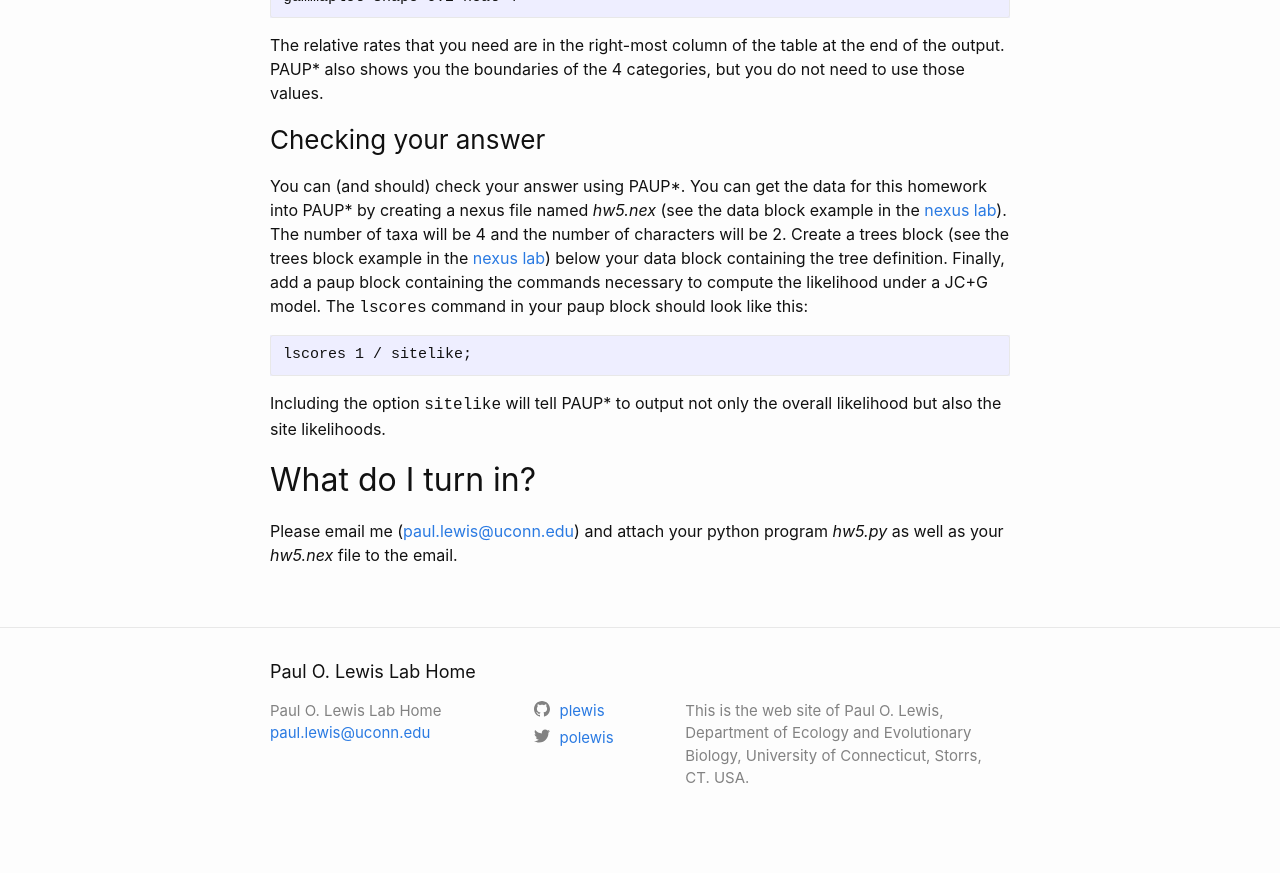
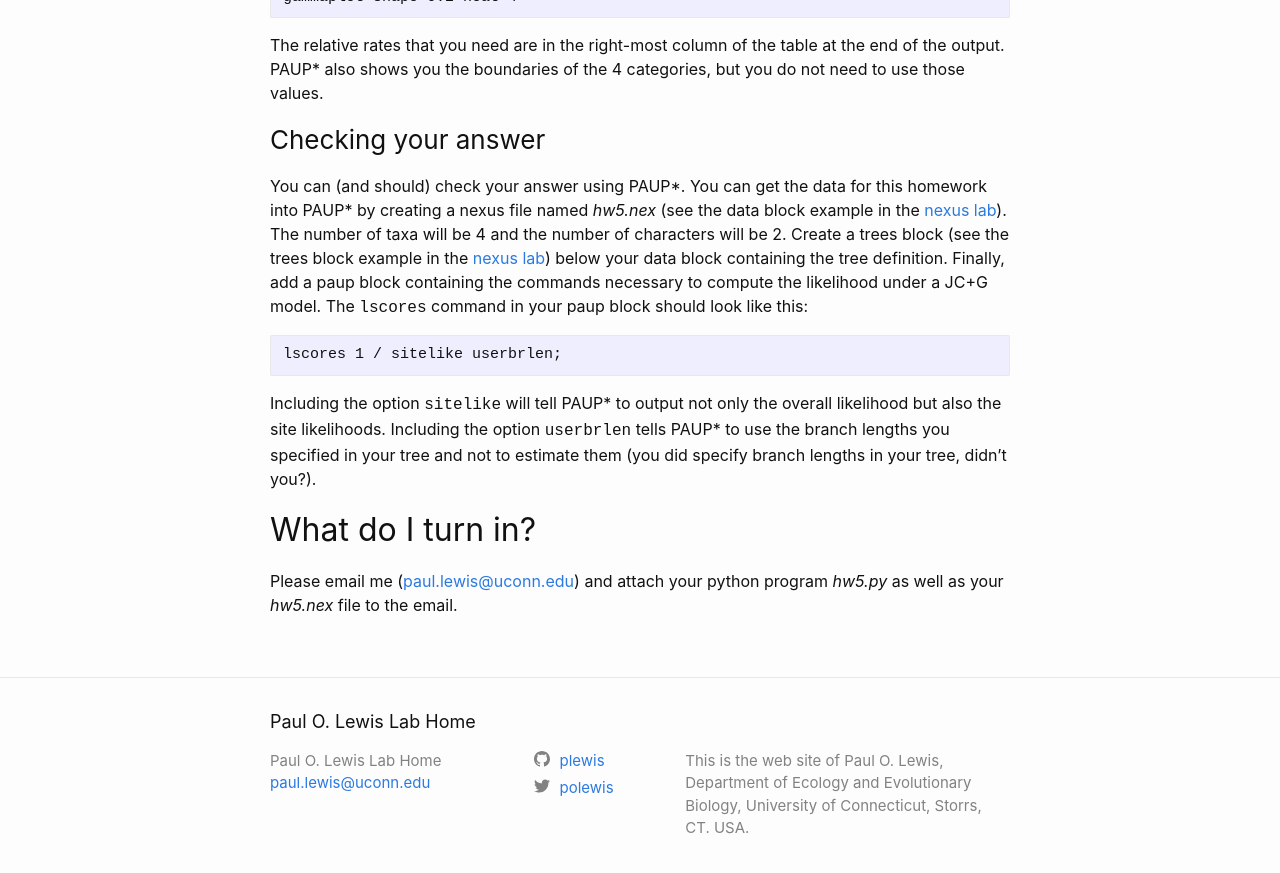
Before and after one commit to plewis/plewis.github.io, a Jekyll site: the page built from phylogenetics/hw-ratehet.md, in a window 1280 px wide and 900 px high, scrolled down 3166 px. Shown: the top 873 px of the window. Built offline with Jekyll 4.4.1, drawn with Linux system fonts in a browser that asks for light colours; before the commit the page ends 4016 px from its top, so only the background shows below that.

Commit message:
corrected important omission in rate het homework assignment

```diff
--- a/phylogenetics/hw-ratehet.md
+++ b/phylogenetics/hw-ratehet.md
@@ -130,9 +130,9 @@ The relative rates that you need are in the right-most column of the table at th
 
 You can (and should) check your answer using PAUP\*. You can get the data for this homework into PAUP\* by creating a nexus file named _hw5.nex_ (see the data block example in the [nexus lab](/nexus/#data-block)). The number of taxa will be 4 and the number of characters will be 2. Create a trees block (see the trees block example in the [nexus lab](/nexus/#trees-block)) below your data block containing the tree definition. Finally, add a paup block containing the commands necessary to compute the likelihood under a JC+G model. The <tt>lscores</tt> command in your paup block should look like this:
 
-    lscores 1 / sitelike;
+    lscores 1 / sitelike userbrlen;
 
-Including the option <tt>sitelike</tt> will tell PAUP* to output not only the overall likelihood but also the site likelihoods.
+Including the option <tt>sitelike</tt> will tell PAUP* to output not only the overall likelihood but also the site likelihoods. Including the option <tt>userbrlen</tt> tells PAUP* to use the branch lengths you specified in your tree and not to estimate them (you did specify branch lengths in your tree, didn't you?).
 
 ## What do I turn in?
 
```
Also changed, not shown: 1 other file.
